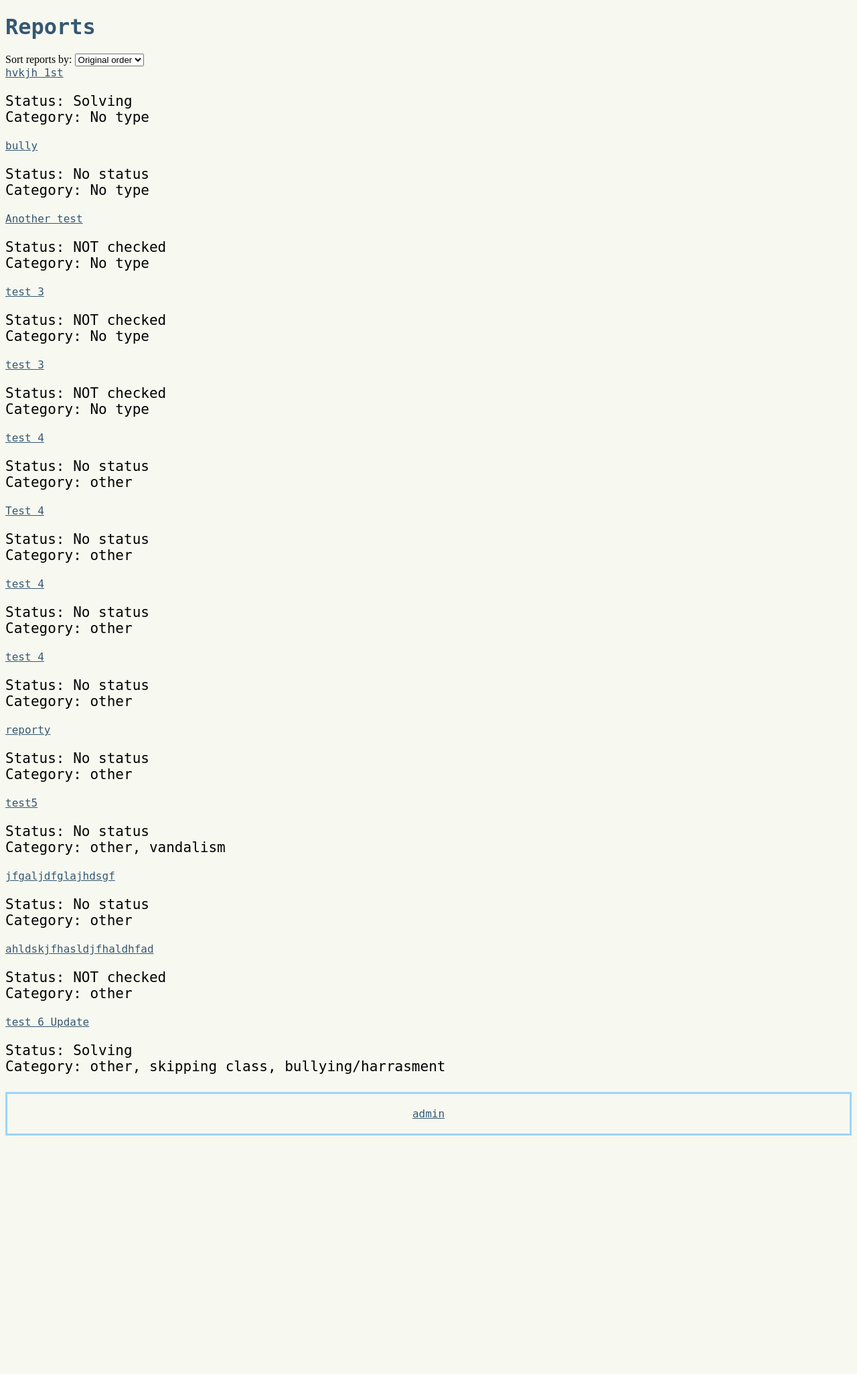
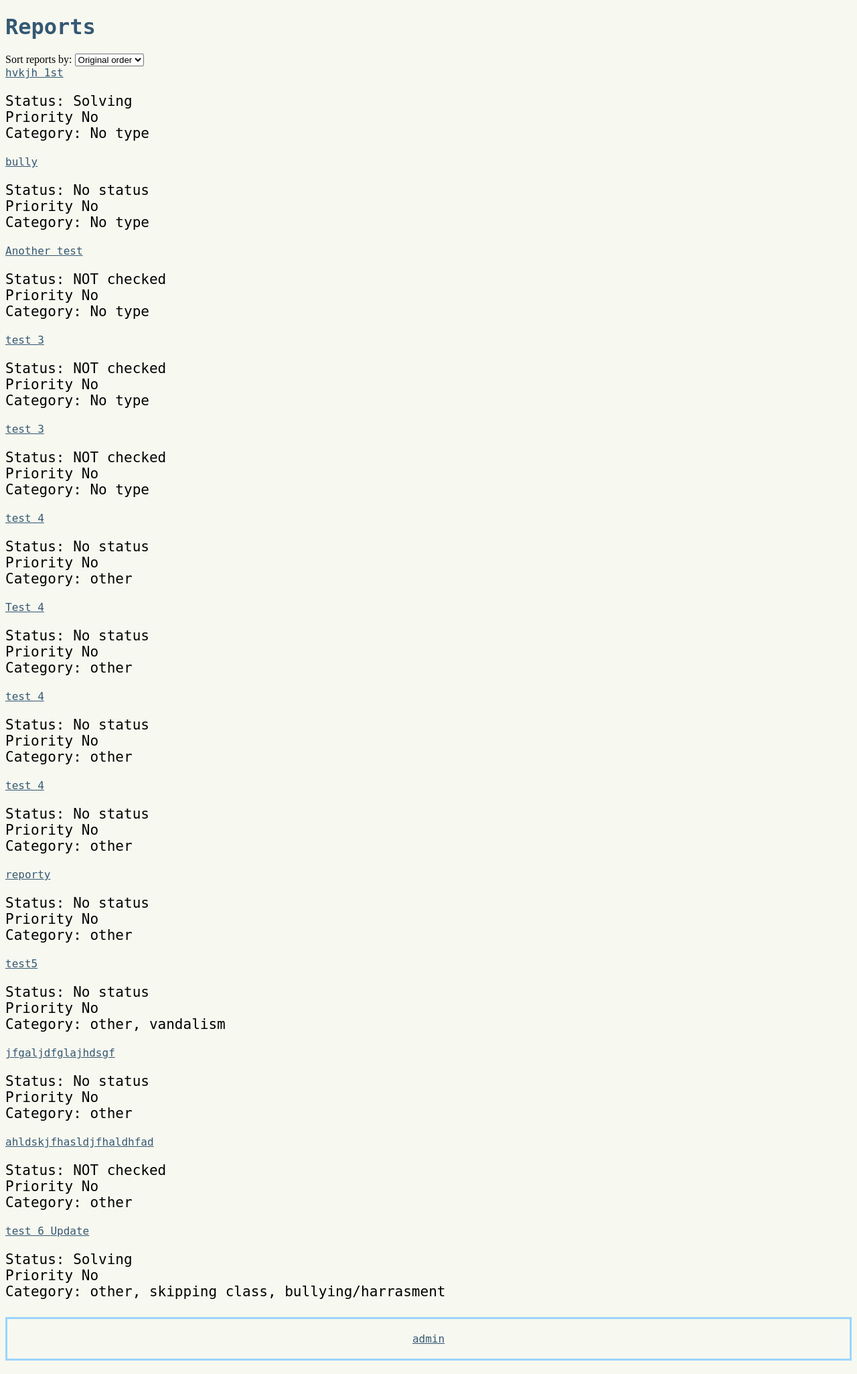
Before and after one commit to 22197/AR_webapp_13dtp, a Flask app: page /view in a window 1280 px wide. Shown: the part 78-2129 px from the top of the page at 67% size. Before the commit the page ends 1773 px from the top, so only its background shows below. Run offline with Flask 3, Linux system fonts and the light colour scheme; data comes from the database, SQL or seed files in the repository; both versions use the stored data as it was after the commit; some web fonts are replaced.

Commit message:
show priority in view.html

```diff
--- a/routes.py
+++ b/routes.py
@@ -66,6 +66,9 @@ class Reports(db.Model):
     # status relationship
     status_id = db.Column(db.Integer, db.ForeignKey("Status.status_id"), nullable=True)
     status = db.relationship("Status", backref="reports")
+    # priority relationship
+    priority_id = db.Column(db.Integer, db.ForeignKey("Priority.priority_id"), nullable=True)
+    priority = db.relationship("Priority", backref="reports")
     # types relationship
     types = db.relationship("Type", secondary=Report_Type, backref="reports")
 
@@ -75,6 +78,12 @@ class Status(db.Model):
     __tablename__ = "Status"
     status_id = db.Column(db.Integer, primary_key=True)
     status = db.Column(db.String, nullable=False)
+
+# priority table
+class Priority(db.Model):
+    __tablename__ = "Priority"
+    priority_id = db.Column(db.Integer, primary_key=True)
+    priority = db.Column(db.String, nullable=False)
 
 
 # type table
@@ -209,7 +218,10 @@ def view():
 
     status = Status.query.all()
     types = Type.query.all()
-    return render_template("view.html", reports=reports, status=status, types=types)
+    priority = Priority.query.all()
+    return render_template(
+        "view.html", reports=reports, status=status, types=types, sort=sort, priority=priority
+    )
 
 
 @app.route("/edit/<int:report_id>", methods=["GET", "POST"])
--- a/templates/view.html
+++ b/templates/view.html
@@ -6,9 +6,9 @@
 <form method="get" action="/view" id="sortForm">
     <label for="sort">Sort reports by:</label>
     <select id="sort" name="sort" onchange="this.form.submit()">
-        <option value="original">Original order</option>
-        <option value="status">Status</option>
-        <option value="type">Type</option>
+        <option value="original" {% if sort == 'original' %}selected{% endif %}>Original order</option>
+        <option value="status" {% if sort == 'status' %}selected{% endif %}>Status</option>
+        <option value="type" {% if sort == 'type' %}selected{% endif %}>Type</option>
     </select>
 </form>
 
@@ -20,6 +20,13 @@
         {{ report.status.status }}
     {% else %}
         No status
+    {% endif %}
+    <br>
+        Priority
+    {% if report.priority %}
+        {{ report.priority.priority }}
+    {% else %}
+        No
     {% endif %}
     <br>
     Category:
```
Also changed, not shown: instance/database.db.
